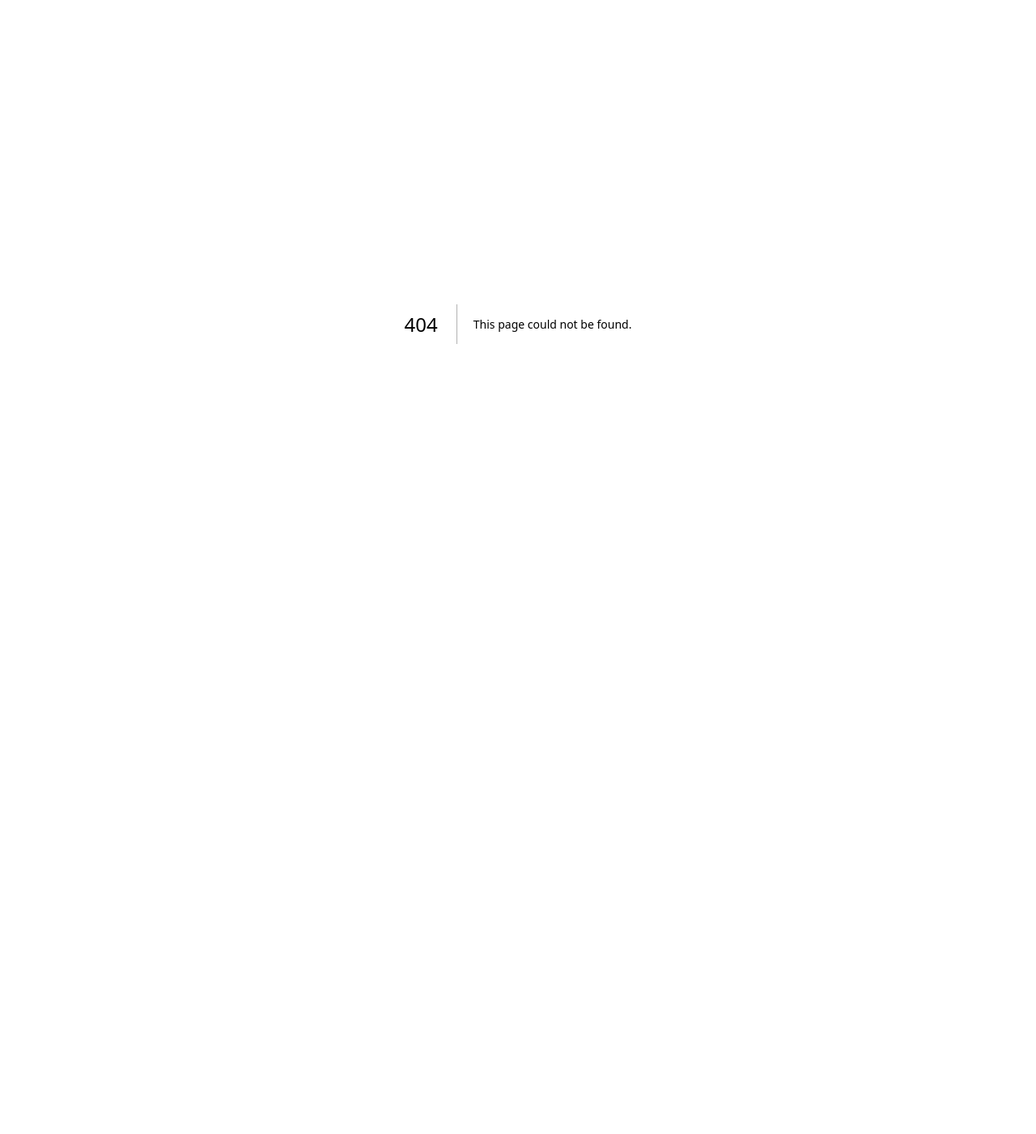
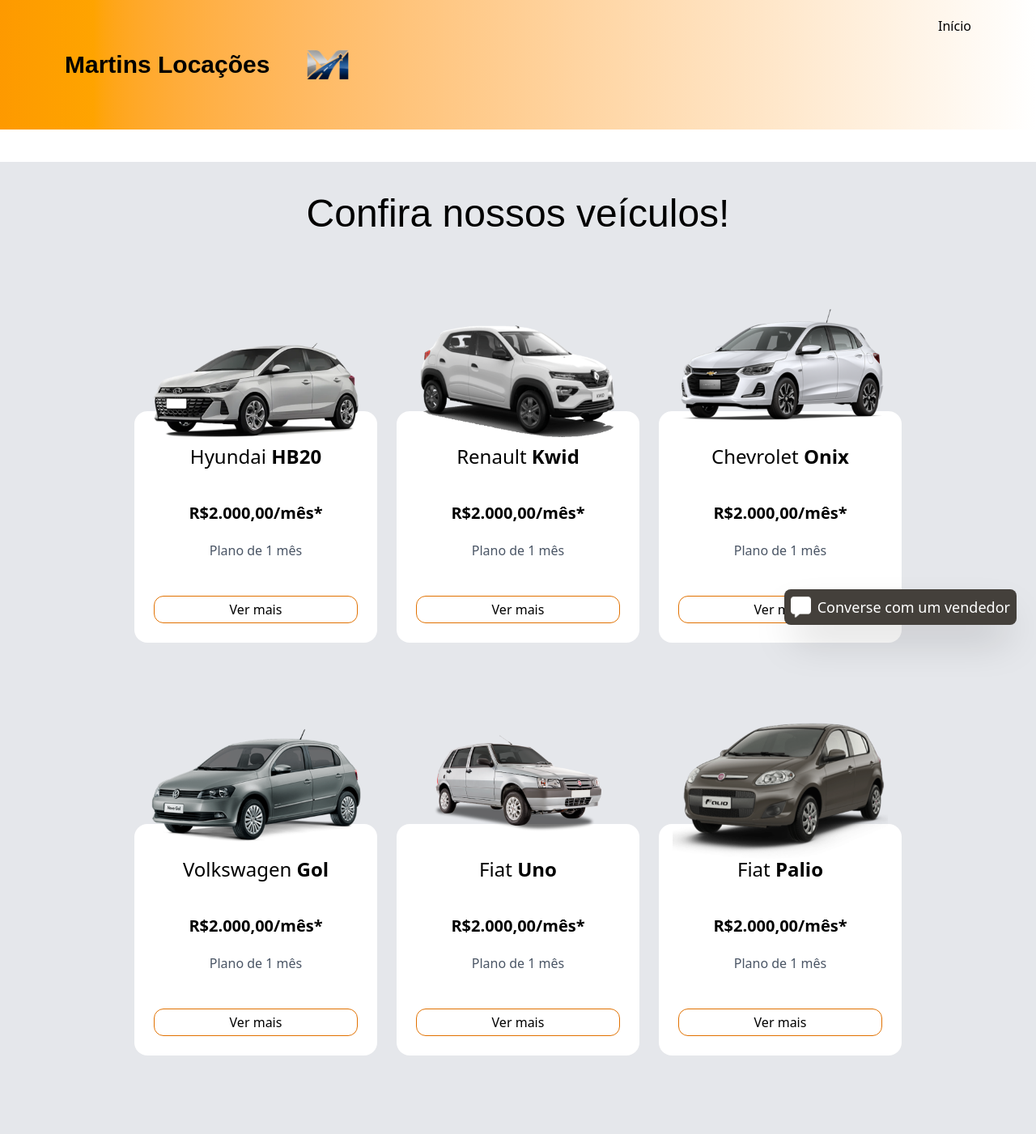
Before and after one commit to eumartins7/locacao_veiculos_nextJS, a Next.js app: page /cars in a window 1280 px wide. Before the commit this address had no page. Shown: the top 1401 px of the page at 81% size. Before the commit the page ends 800 px from the top, so only its background shows below. Built offline with nearby package versions, Linux system fonts and the light colour scheme; a web font is replaced by a local one.

Commit message:
feat: adiciona página de listagem de carros e novos botões de navegação

```diff
--- /dev/null
+++ b/src/app/cars/page.tsx
@@ -0,0 +1,16 @@
+import { ChatWidget } from "@/components/chat-widget/chatWidget"
+import { AllCars } from "@/components/page-cars/all-cars/allCars"
+import { FooterCars } from "@/components/page-cars/footer-cars/footerCars"
+import { HeaderCars } from "@/components/page-cars/header-cars/headerCar"
+
+
+export default function Cars() {
+    return (
+        <>
+            <HeaderCars />
+            <AllCars />
+            <FooterCars />
+            <ChatWidget />
+        </>
+    )
+}
--- /dev/null
+++ b/src/components/page-cars/all-cars/allCars.tsx
@@ -0,0 +1,28 @@
+import { cars } from "../car-data/carData"
+import { CardPageTwo } from "./page2-card/cardsPage2"
+
+
+export function AllCars() {
+    return (
+        <section id="topo" className="bg-gray-200 mt-10">
+            <div className=" flex flex-col  p-10">
+                <div className="font-vehicle text-center text-5xl">
+                    <h1>Confira nossos veículos!</h1>
+                </div>
+
+                <div className="flex justify-center flex-wrap gap-6 p-5">
+                    {cars.map((car, index) =>(
+                        <CardPageTwo
+                            key={index}
+                            brand={car.brand}
+                            model={car.model}
+                            price={car.price}
+                            plan={car.plan}
+                            image={car.image}
+                        />
+                    ))}
+                </div>
+            </div>
+        </section>
+    )
+}
--- /dev/null
+++ b/src/components/page-cars/all-cars/page2-card/cardsPage2.tsx
@@ -0,0 +1,46 @@
+import { CarButton } from "./page2-button/buttonCard"
+import { CardIMG } from "./page2-imgs/cardImgs"
+
+type CarProps = {
+    brand:string,
+    model:string,
+    price:string,
+    plan:string,
+    image:string,
+}
+
+export function CardPageTwo({brand, model, price, plan, image}: CarProps) {
+    return (
+        <div>
+            <div>
+                <CardIMG
+                    image={image}
+                    detail={`${brand} ${model}`}
+                />
+            </div>
+
+            <div className="bg-white rounded-2xl text-center">
+
+                <div className="p-5 pt-10 text-2xl">
+                    <h1>
+                    {brand} <strong>{model}</strong>
+                    </h1>
+                </div>
+
+                <div className="p-5">
+                     <p className="font-bold text-xl">
+                        {price}
+                    </p>
+                    <p className="text-gray-600 pt-5">
+                        {plan}
+                    </p>
+                </div>
+
+                <div className="p-2">
+                    <CarButton />
+                </div>
+
+            </div>
+        </div>
+    )
+}
--- /dev/null
+++ b/src/components/page-cars/all-cars/page2-card/page2-button/buttonCard.tsx
@@ -0,0 +1,11 @@
+
+
+export function CarButton() {
+    return (
+      <div className=" border border-amber-600 hover:bg-amber-600 p-1 pl-3 pr-3 m-4 rounded-xl cursor-pointer">
+              <a href="">
+                <span>Ver mais</span>
+              </a>
+      </div>
+    )
+}
--- /dev/null
+++ b/src/components/page-cars/all-cars/page2-card/page2-imgs/cardImgs.tsx
@@ -0,0 +1,20 @@
+import Image from "next/image"
+
+type CardsImgs = {
+    image: string
+    detail: string
+}
+
+export function CardIMG({image, detail}: CardsImgs) {
+    return (
+        <div className="relative w-[300px] h-[200px]">
+            <Image
+            src={image}
+            alt={detail}
+            fill
+            sizes="300px"
+            className="object-contain mx-auto translate-y-13"
+            />
+        </div>
+    )
+}
--- /dev/null
+++ b/src/components/page-cars/car-data/carData.tsx
@@ -0,0 +1,109 @@
+
+
+export const cars = [
+    {
+        brand:'Hyundai',
+        model:'HB20',
+        price:'R$2.000,00/mês*',
+        plan:'Plano de 1 mês',
+        image:'/cars/hb20.webp'
+    },
+    {
+        brand:'Renault',
+        model:'Kwid',
+        price:'R$2.000,00/mês*',
+        plan:'Plano de 1 mês',
+        image:'/cars/kwid.png'
+    },
+    {
+        brand:'Chevrolet',
+        model:'Onix',
+        price:'R$2.000,00/mês*',
+        plan:'Plano de 1 mês',
+        image:'/cars/onix.png'
+    },
+    {
+        brand:'Volkswagen',
+        model:'Gol',
+        price:'R$2.000,00/mês*',
+        plan:'Plano de 1 mês',
+        image:'/cars/gol.png'
+    },
+    {
+        brand:'Fiat',
+        model:'Uno',
+        price:'R$2.000,00/mês*',
+        plan:'Plano de 1 mês',
+        image:'/cars/uno.png'
+    },
+    {
+        brand:'Fiat',
+        model:'Palio',
+        price:'R$2.000,00/mês*',
+        plan:'Plano de 1 mês',
+        image:'/cars/palio.png'
+    },
+    {
+        brand:'Fiat',
+        model:'Mobi',
+        price:'R$2.000,00/mês*',
+        plan:'Plano de 1 mês',
+        image:'/cars/mobi.webp'
+    },
+    {
+        brand:'Chevrolet',
+        model:'Prisma',
+        price:'R$2.000,00/mês*',
+        plan:'Plano de 1 mês',
+        image:'/cars/prisma.png'
+    },
+    {
+        brand:'Volkswagen',
+        model:'Voyage',
+        price:'R$2.000,00/mês*',
+        plan:'Plano de 1 mês',
+        image:'/cars/voyage.webp'
+    },
+    {
+        brand:'Renault',
+        model:'Sandero',
+        price:'R$2.000,00/mês*',
+        plan:'Plano de 1 mês',
+        image:'/cars/sandero.webp'
+    },
+    {
+        brand:'Toyota',
+        model:'Yaris',
+        price:'R$2.000,00/mês*',
+        plan:'Plano de 1 mês',
+        image:'/cars/yaris.webp'
+    },
+    {
+        brand:'Nissan',
+        model:'March',
+        price:'R$2.000,00/mês*',
+        plan:'Plano de 1 mês',
+        image:'/cars/march.webp'
+    },
+    {
+        brand:'Honda',
+        model:'Fit',
+        price:'R$2.000,00/mês*',
+        plan:'Plano de 1 mês',
+        image:'/cars/fit.png'
+    },
+    {
+        brand:'Peugeot',
+        model:'208',
+        price:'R$2.000,00/mês*',
+        plan:'Plano de 1 mês',
+        image:'/cars/208.webp'
+    },
+    {
+        brand:'Citroën',
+        model:'C3',
+        price:'R$2.000,00/mês*',
+        plan:'Plano de 1 mês',
+        image:'/cars/c3.webp'
+    },
+]
--- /dev/null
+++ b/src/components/page-cars/footer-cars/footerCars.tsx
@@ -0,0 +1,32 @@
+import Image from "next/image"
+
+
+export function FooterCars() {
+    return (
+<footer className="bg-gradient-to-r from-amber-500 to-white mt-10">
+  <div className="flex justify-between p-5 px-20">
+    <h1 className="font-vehicle text-xs font-bold">© 2025 Martins Locações — Todos os direitos reservados</h1>
+  </div>
+
+  <hr className="w-1/2 mx-auto border-white" />
+
+  <div className="flex justify-center p-6 items-center gap-6">
+    {[
+      { href: "https://www.facebook.com/people/Julia-Gabriella/pfbid0381NKknxK6xKc1F3AuELKAByekSQ8kHu6T4bwvmr93XvtA7GcPe26Mg2kqHEQKieul/?locale=pt_BR", src: "/icons/Facebook.png", alt: "Facebook" },
+      { href: "https://www.instagram.com/chac_doisirmaos/", src: "/icons/insta.png", alt: "Instagram" },
+    ].map(({ href, src, alt }) => (
+      <a
+        key={alt}
+        href={href}
+        target="_blank"
+        rel="noopener noreferrer"
+        className="flex items-center gap-2 hover:opacity-80 transition-opacity cursor-pointer"
+      >
+        <Image src={src} alt={alt} width={50} height={50} />
+        <span>{alt}</span>
+      </a>
+    ))}
+  </div>
+</footer>
+    )
+}
--- /dev/null
+++ b/src/components/page-cars/header-cars/headerCar.tsx
@@ -0,0 +1,40 @@
+import Image from "next/image";
+import Link from "next/link";
+
+
+export function HeaderCars() {
+    return (
+        <header>
+            <div className="flex bg-gradient-to-r from-amber-500 to-white justify-between p-5 pl-20 pr-20">
+                <div className="flex items-center">
+                    <Link
+                        href='/'
+                        className="flex items-center gap-3">
+                        <span
+                            className="font-vehicle text-3xl font-bold">
+                            Martins Locações
+                        </span>
+
+                        <Image
+                            src='/logo/logoICON.png'
+                            alt="Logo Martins Locações"
+                            width={120}
+                            height={120}
+                            priority
+                        />
+                    </Link>
+                </div>
+
+                <nav>
+                    <ul className="flex gap-3">
+                        <li>
+                            <Link href='/'>
+                                Início
+                            </Link>
+                        </li>
+                    </ul>
+                </nav>
+            </div>
+        </header>
+    )
+}
--- /dev/null
+++ b/src/components/section-cars/button-page/buttonPage.tsx
@@ -0,0 +1,12 @@
+
+
+export function ButtonPage() {
+    return (
+        <div className="w-[20%] border border-amber-600 hover:bg-amber-600 hover:text-white p-1 pl-3 pr-3 m-4 rounded-xl cursor-pointer">
+            <a
+            href="/cars">
+                <span>Ver todos os carros</span>
+            </a>
+        </div>
+    )
+}
```
